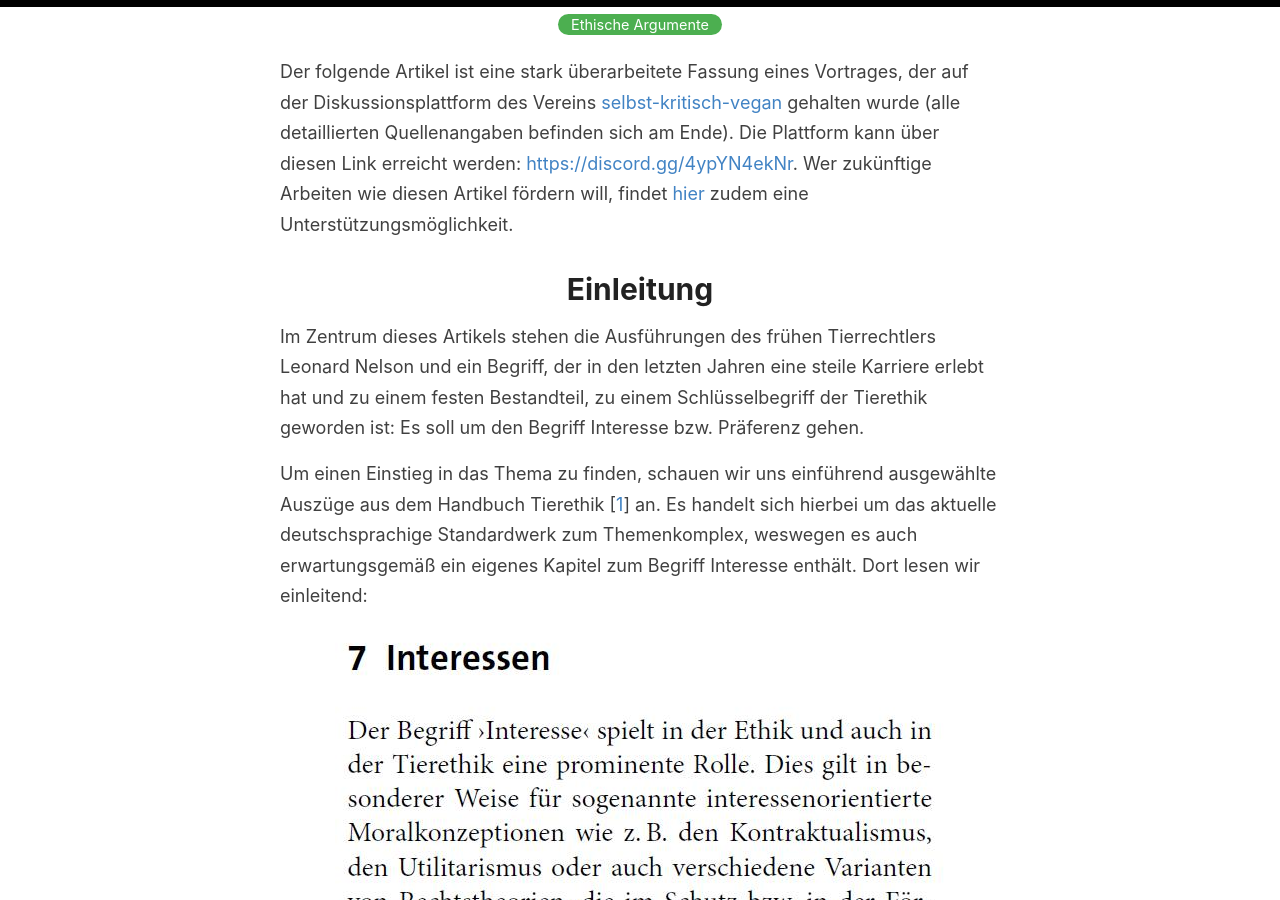
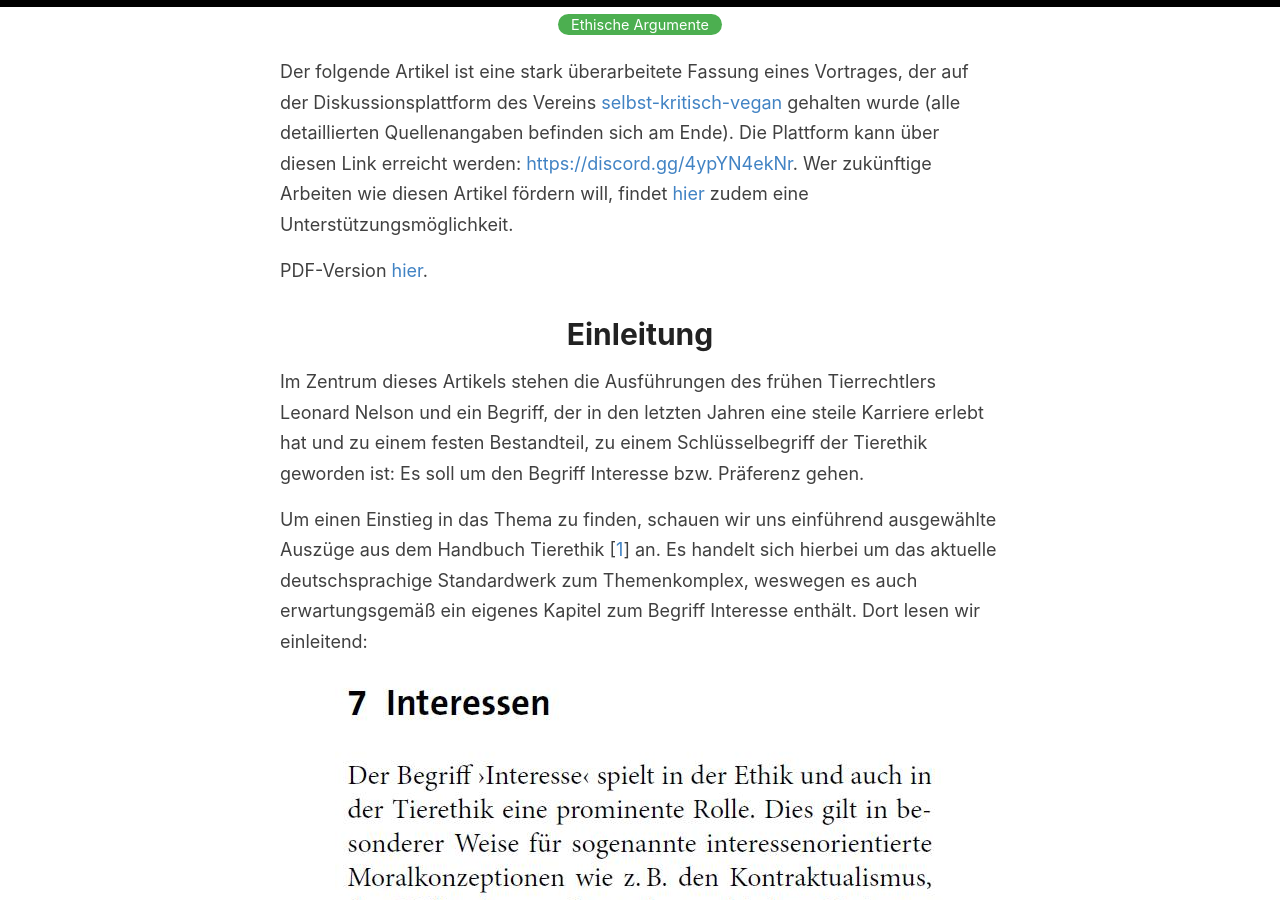
Before and after one commit to tierethik-veganismus/tierethik-veganismus.github.io, a Jekyll site: the page built from _posts/2022-10-21-Interessen-nach-Nelson.md, in a window 1280 px wide and 900 px high, scrolled down 321 px. Built offline with Jekyll 4.4.1, drawn with Linux system fonts in a browser that asks for light colours.

Commit message:
Füge Links zur PDF-Version hinzu.

```diff
--- a/_posts/2022-10-21-Interessen-nach-Nelson.md
+++ b/_posts/2022-10-21-Interessen-nach-Nelson.md
@@ -10,6 +10,8 @@ Der folgende Artikel ist eine stark überarbeitete Fassung eines Vortrages, der
 (alle detaillierten Quellenangaben befinden sich am Ende).
 Die Plattform kann über diesen Link erreicht werden: [https://discord.gg/4ypYN4ekNr](https://discord.gg/4ypYN4ekNr).
 Wer zukünftige Arbeiten wie diesen Artikel fördern will, findet [hier](/about) zudem eine Unterstützungsmöglichkeit.
+
+PDF-Version [hier](https://cdn.discordapp.com/attachments/690382715362607145/1052874665875480647/Interesse_Nelson.pdf).
 
 # Einleitung
 
```
Also changed, not shown: _posts/2022-10-24-Wer-Tiere-liebt.md (+2 -0 lines).
